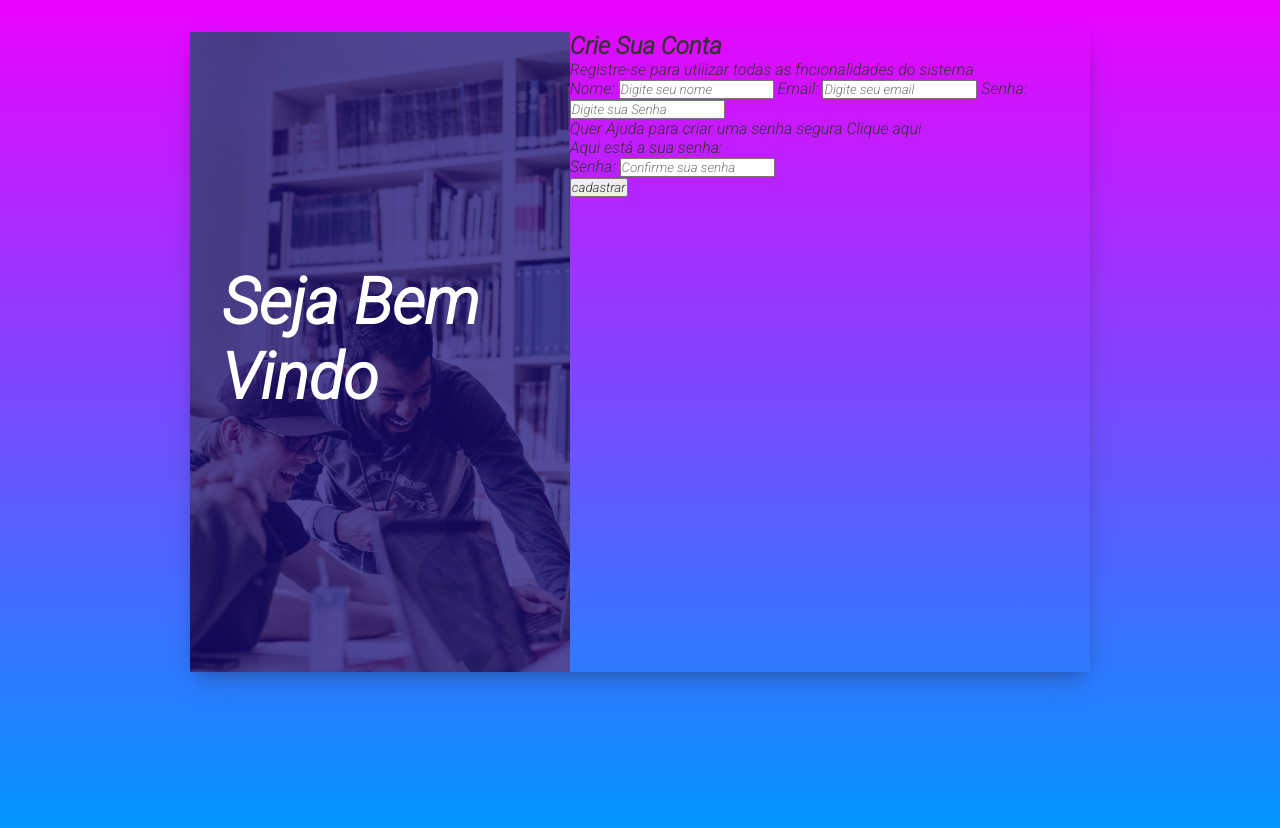
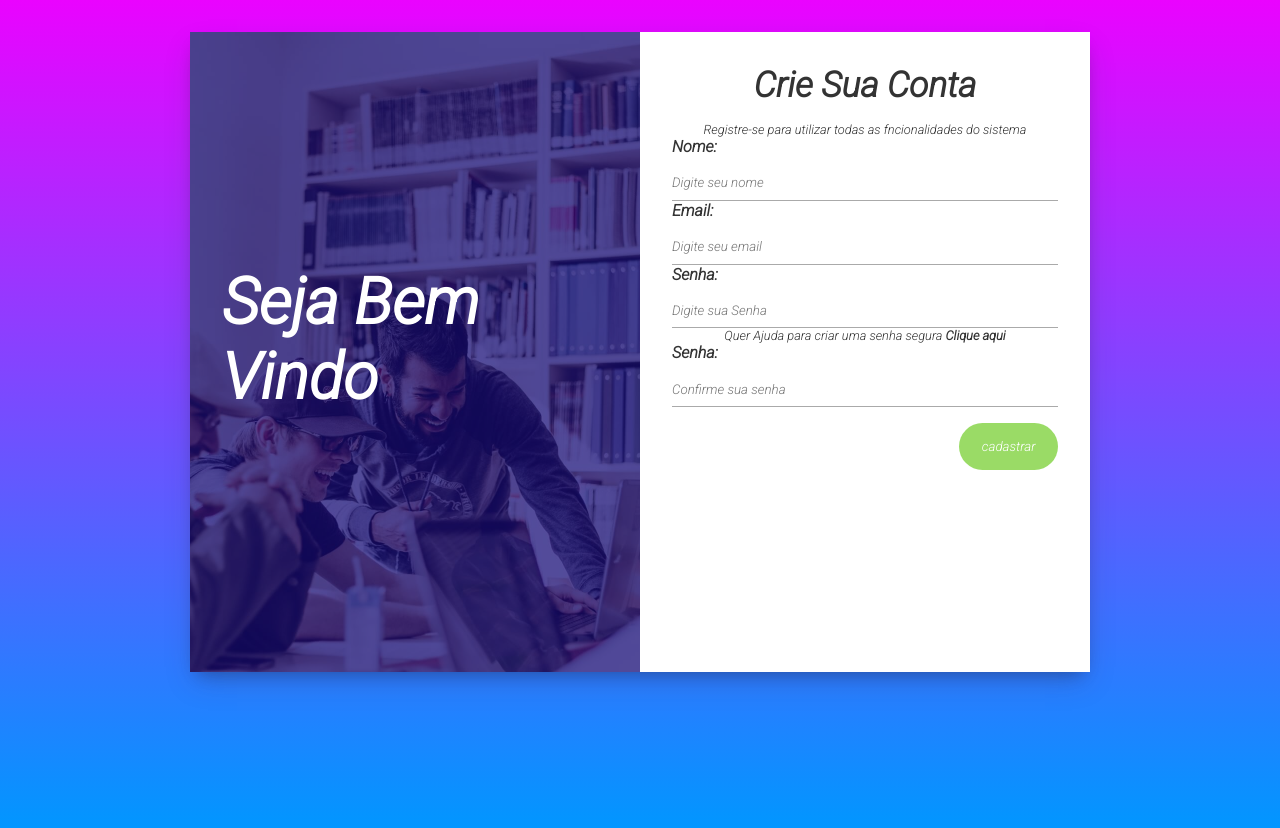
Before and after one commit to ivandeoliveira-js/geradorSenhas, a plain HTML site: page index.html in a window 1280 px wide. Drawn offline with Linux system fonts and the light colour scheme.

Commit message:
Finalização dos estilos
Construção dos estilos, correção de um elemento no formulário html que estava fora dos padrões.

```diff
--- a/css/style.css
+++ b/css/style.css
@@ -4,7 +4,6 @@
   margin: 0;
   box-sizing: border-box;
   color: #333;
-
 
 }
 
@@ -52,3 +51,97 @@ margin-bottom: 1.5rem;
 color: #fff;
 
 }
+#register-form{
+  background-color: #fff;
+  padding: 2rem;
+  width: 50%;
+  display: flex;
+  flex-direction: column;
+
+}
+
+#register-form h2{
+  text-align: center;
+  margin-bottom: 1rem;
+  font-size: 2.2rem ;
+}
+
+#register-form p{
+  text-align: center;
+  margin-bottom: #aaa;
+  font-size: 0.8rem;
+
+}
+
+.form-control{
+
+  margin-bottom: 1rem;
+  display: flex;
+  flex-direction: column;
+
+}
+
+.form-control label{
+  font-weight: bold;
+  margin-bottom: .6rem;
+
+}
+
+.form-control input{
+  border: none;
+  border-bottom: 1px solid #aaa ;
+  padding: .6rem 0;
+
+
+}
+
+#generate-password{
+  font-weight: bold;
+  cursor: pointer;
+  transition: 0.4s;
+
+}
+
+#generate-password:hover{
+  color: #0099ff;
+
+}
+
+#register-form #genereted-password {
+  border: 1px solid #0097ff;
+  border-radius: 4px;
+  font-weight: bold;
+  font-size: 1.2rem;
+  padding: .4rem;
+  color: #333;
+  text-align: center;
+  margin-bottom: 1rem;
+  display: none;
+
+
+}
+
+
+#register-form #genereted-password p{
+  color: #81d340;
+  margin-bottom: 0.5rem;
+}
+
+#register-form input[type="submit"]{
+
+  background-color: #81d340;
+  color: #fff;
+  opacity: .8;
+  border: none;
+  border-radius: 2rem;
+  padding: 1rem 1.4rem;
+  max-width: 150px;
+  cursor: pointer;
+  align-self: flex-end;
+  transition: 0.4s;
+
+}
+
+#register-form input[type="submit"]:hover{
+  opacity: 1;
+}
--- a/index.html
+++ b/index.html
@@ -33,7 +33,8 @@
 
                     <label for="password">Senha:</label>
                     <input type="password" name="password" id="password" placeholder="Digite sua Senha">
-                    <p>Quer Ajuda para criar uma senha segura <span id="generate-password"></span>Clique aqui</p>
+
+                    <p>Quer Ajuda para criar uma senha segura <span id="generate-password">Clique aqui</span></p>
                     <div id="genereted-password">
                         <p>Aqui está a sua senha:</p>
                         <h4></h4>
```
